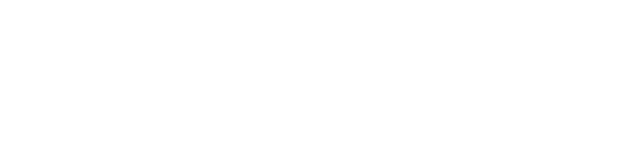
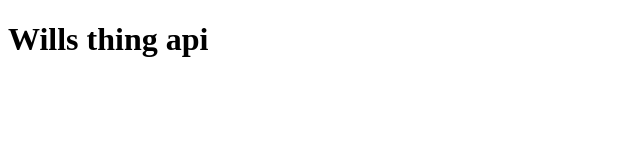
Before and after one commit to willdoescode/webposts, a plain HTML site: page index.html in a window 1280 px wide. Shown: the whole page, without its empty margins (0-640 px from the left). Drawn offline with Linux system fonts and the light colour scheme.

Commit message:
i wish ghub pages would work

```diff
--- a/index.html
+++ b/index.html
@@ -8,6 +8,6 @@
     <title>Will does tech post api</title>
 </head>
 <body>
-
+<h1>Wills thing api</h1>
 </body>
 </html>
```
